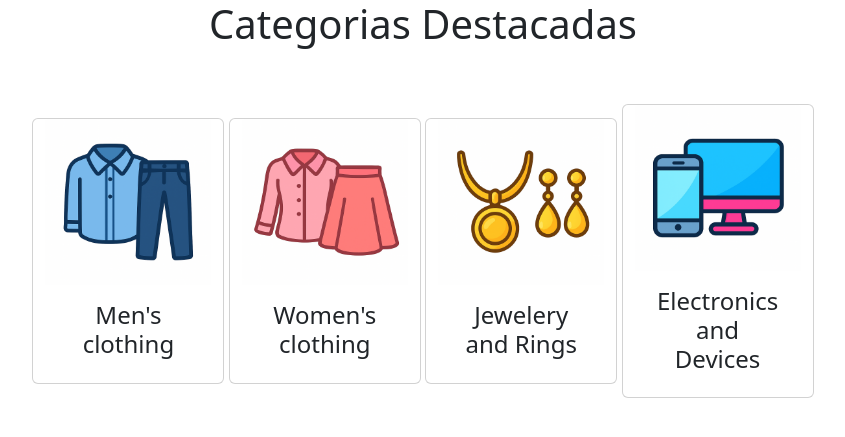
After one commit to charly1616/ConvenienceStore, a PHP site: page /Categorias.php in a window 1280 px wide. The commit adds this page. Shown: the top 437 px of the page, without its empty margins (217-1062 px from the left). Run offline with PHP 8.4, Linux system fonts and the light colour scheme; some libraries are stand-ins or nearby versions.

Commit message:
Categories

```diff
--- /dev/null
+++ b/Categorias.php
@@ -0,0 +1,46 @@
+<head>
+    <link rel="stylesheet" href="https://cdnjs.cloudflare.com/ajax/libs/font-awesome/6.0.0/css/all.min.css" integrity="sha512-9usAa10IRO0HhonpyAIVpjrylPvoDwiPUiKdWk5t3PyolY1cOd4DSE0Ga+ri4AuTroPR5aQvXU9xC6qOPnzFeg==" crossorigin="anonymous" referrerpolicy="no-referrer" />
+    <link rel="stylesheet" href="https://cdn.jsdelivr.net/npm/bootstrap@5.3.7/dist/css/bootstrap.rtl.min.css" integrity="sha384-Xbg45MqvDIk1e563NLpGEulpX6AvL404DP+/iCgW9eFa2BqztiwTexswJo2jLMue" crossorigin="anonymous">
+
+    <script src="https://code.jquery.com/jquery-3.7.1.js"></script>
+    <script src="https://cdn.datatables.net/2.3.2/js/dataTables.js"></script>
+    <link rel="stylesheet" href="https://cdn.datatables.net/2.3.2/css/dataTables.dataTables.css">
+</head>
+<script src="https://cdn.jsdelivr.net/npm/bootstrap@5.3.7/dist/js/bootstrap.bundle.min.js" integrity="sha384-ndDqU0Gzau9qJ1lfW4pNLlhNTkCfHzAVBReH9diLvGRem5+R9g2FzA8ZGN954O5Q" crossorigin="anonymous"></script>
+
+
+<div class="container">
+    <div class="container text-center" style="width: 70%;">
+        <h1>Categorias Destacadas</h1>
+        <br><br>
+        <div class="row align-items-center justify-content-between">
+
+            <div class="card" style="width: 12rem;">
+
+                <img src="Images/MenIcon.png" class="card-img-top" alt="...">
+                <div class="card-body">
+                    <h4 class="card-title">Men's clothing</h4>
+                </div>
+            </div>
+            <div class="card" style="width: 12rem;">
+                <img src="Images/WomIcon.png" class="card-img-top" alt="...">
+                <div class="card-body">
+                    <h4 class="card-title">Women's clothing</h4>
+                </div>
+            </div>
+            <div class="card" style="width: 12rem;">
+                <img src="Images/JewIcon.png" class="card-img-top" alt="...">
+                <div class="card-body">
+                    <h4 class="card-title">Jewelery and Rings</h4>
+                </div>
+            </div>
+            <div class="card" style="width: 12rem;">
+                <img src="Images/EleIcon.png" class="card-img-top" alt="...">
+                <div class="card-body">
+                    <h4 class="card-title">Electronics and Devices</h4>
+                </div>
+            </div>
+
+        </div>
+    </div>
+</div>
--- a/Listado.php
+++ b/Listado.php
@@ -1,9 +1,8 @@
-
 
 
 
 <div class="container">
-    <h1>Listado de Clientes</h1>
+    <h1>Listado de Productos</h1>
         <?php
             include("Tabla.php");
         ?>
```
Also changed, not shown: Images/EleIcon.png (added), Images/JewIcon.png (added), Images/MenIcon.png (added), Images/WomIcon.png (added).
